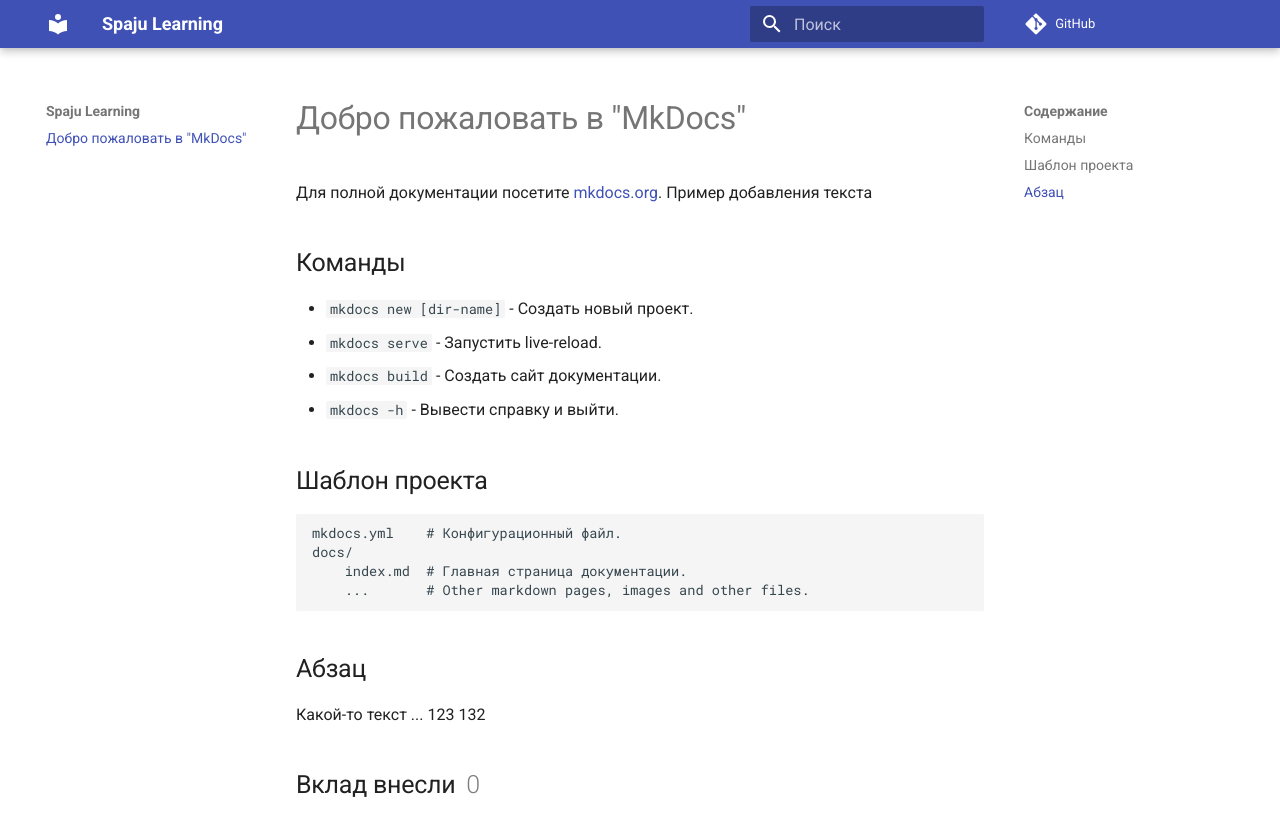
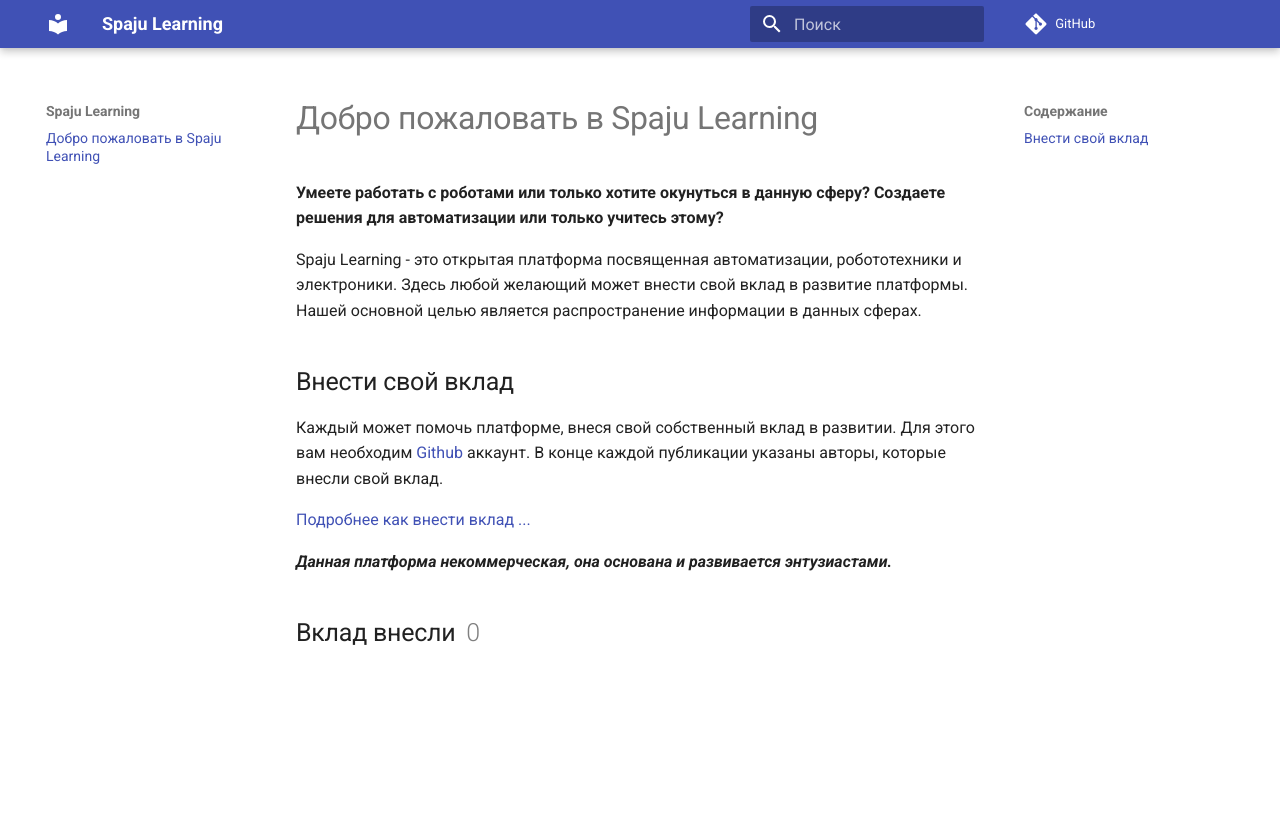
Before and after one commit to TheNameXDD/Spaju-learning, an MkDocs documentation site: the page built from docs/index.md, in a window 1280 px wide. Shown: the top 836 px of the page. Built offline with MkDocs 1.6.1 and Material for MkDocs 9.7.7, drawn with Linux system fonts in a browser that asks for light colours; comment, search, counter and statistics services are not loaded.

Commit message:
Обновил index.md
Добавил первичную информацию о платформе

```diff
--- a/docs/index.md
+++ b/docs/index.md
@@ -1,20 +1,14 @@
-# Добро пожаловать в "MkDocs"
+# Добро пожаловать в Spaju Learning
 
-Для полной документации посетите [mkdocs.org](https://www.mkdocs.org).
-Пример добавления текста
+**Умеете работать с роботами или только хотите окунуться в данную сферу? Создаете решения для автоматизации или только учитесь этому?**
 
-## Команды
+Spaju Learning - это открытая платформа посвященная автоматизации, робототехники и электроники. Здесь любой желающий может внести свой вклад в развитие платформы. Нашей основной целью является распространение информации в данных сферах.
 
-* `mkdocs new [dir-name]` - Создать новый проект.
-* `mkdocs serve` - Запустить live-reload.
-* `mkdocs build` - Создать сайт документации.
-* `mkdocs -h` - Вывести справку и выйти.
+## Внести свой вклад
 
-## Шаблон проекта
+Каждый может помочь платформе, внеся свой собственный вклад в развитии. Для этого вам необходим [Github](https://github.com) аккаунт. В конце каждой публикации указаны авторы, которые внесли свой вклад.
 
-    mkdocs.yml    # Конфигурационный файл.
-    docs/
-        index.md  # Главная страница документации.
-        ...       # Other markdown pages, images and other files.
-## Абзац
-Какой-то текст ... 123 132
+[Подробнее как внести вклад ...]()
+
+
+***Данная платформа некоммерческая, она основана и развивается энтузиастами.***
```
